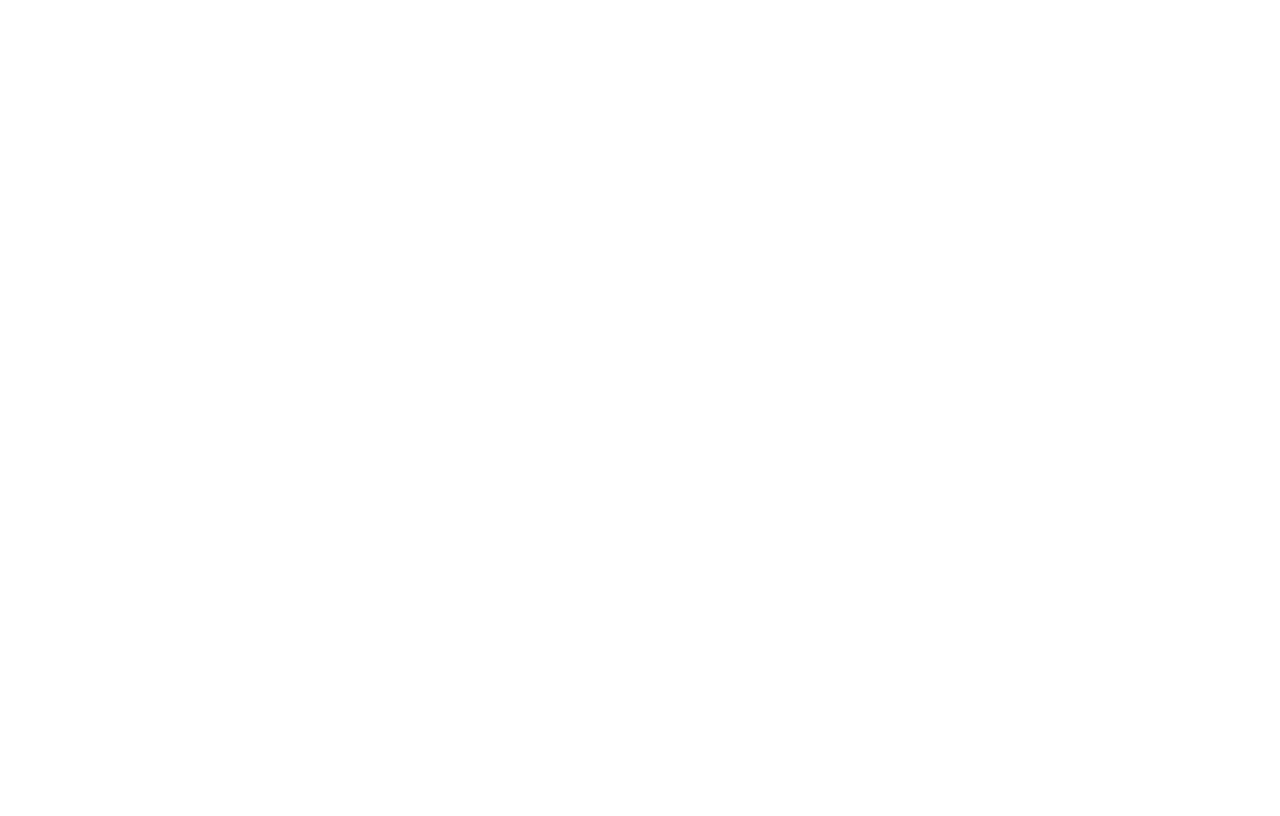
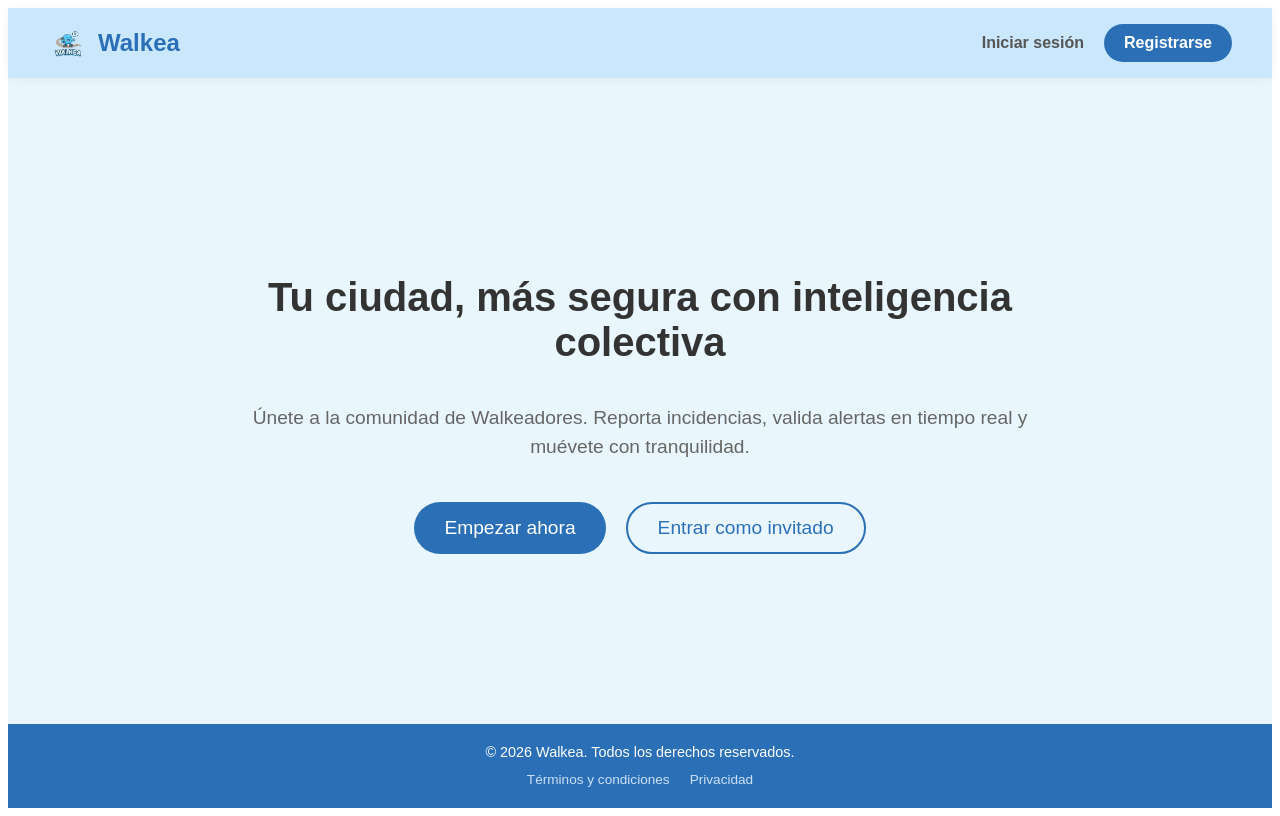
Before and after one commit to Rocky0524/Walkea, an Angular app in the folder Frontend/walkea/: page /bienvenida in a window 1280 px wide. Before the commit this address led to /. Built offline with nearby package versions, Linux system fonts and the light colour scheme.

Commit message:
componente bienvenida
creo y configuro componente de la pantalla de bienvenida y ademas retoco unos detalles de los demas codigos

```diff
--- a/Frontend/walkea/src/app/app.routes.ts
+++ b/Frontend/walkea/src/app/app.routes.ts
@@ -1,15 +1,19 @@
 import { Routes } from '@angular/router';
 import { LoginComponent } from './login/login';
 import { Registro } from './registro/registro';
+import { BienvenidaComponent } from './bienvenida/bienvenida';
 
 export const routes: Routes = [
 
   // 1. Ruta por defecto: Si el usuario entra a la raíz, va directo al login
-  { path: '', redirectTo: '/login', pathMatch: 'full' },
+  { path: '', redirectTo: '/bienvenida', pathMatch: 'full' },
 
   // 2. Ruta para cargar la pantalla de login
   { path: 'login', component: LoginComponent },
 
   // 3. Ruta para cargar la pantalla de registro
   { path: 'registro', component: Registro },
+
+  // 4. Ruta para cargar la pantalla de bienvenida
+  { path: 'bienvenida', component: BienvenidaComponent },
 ];
--- /dev/null
+++ b/Frontend/walkea/src/app/bienvenida/bienvenida.css
@@ -0,0 +1,158 @@
+/* Layout general para que el footer se quede siempre abajo */
+.welcome-layout {
+  display: flex;
+  flex-direction: column;
+  min-height: 100vh;
+  background-color: #E9F6FE;
+  font-family: Arial, sans-serif;
+}
+
+/* --- HEADER --- */
+.main-header {
+  display: flex;
+  justify-content: space-between;
+  align-items: center;
+  padding: 15px 40px;
+  background-color:  #CBE7FC;
+  box-shadow: 0 2px 10px rgba(0,0,0,0.05);
+}
+
+.logo-container {
+  display: flex;
+  align-items: center;
+  gap: 10px;
+}
+
+.logo {
+  height: 40px;
+}
+
+.brand-name {
+  font-size: 1.5rem;
+  font-weight: bold;
+  color: #2b70b6;
+}
+
+.nav-links {
+  display: flex;
+  align-items: center;
+  gap: 20px;
+}
+
+.link-login {
+  color: #555;
+  text-decoration: none;
+  font-weight: bold;
+}
+
+.link-login:hover {
+  color: #2b70b6;
+}
+
+.btn-register {
+  background-color: #2b70b6;
+  color: white;
+  padding: 10px 20px;
+  border-radius: 20px;
+  text-decoration: none;
+  font-weight: bold;
+  transition: 0.3s;
+}
+
+.btn-register:hover {
+  background-color: #1a528a;
+}
+
+/* --- CONTENIDO PRINCIPAL (HERO) --- */
+.hero-section {
+  flex: 1;
+  display: flex;
+  flex-direction: column;
+  justify-content: center;
+  align-items: center;
+  text-align: center;
+  padding: 40px;
+  max-width: 800px;
+  margin: 0 auto;
+}
+
+.hero-section h1 {
+  font-size: 2.5rem;
+  color: #333;
+  margin-bottom: 20px;
+}
+
+.hero-section p {
+  font-size: 1.2rem;
+  color: #666;
+  margin-bottom: 30px;
+  line-height: 1.5;
+}
+
+.btn-main-action {
+  background-color: #2b70b6;
+  color: white;
+  border: none;
+  padding: 15px 30px;
+  font-size: 1.2rem;
+  border-radius: 30px;
+  cursor: pointer;
+  transition: 0.3s;
+}
+
+.btn-main-action:hover {
+  background-color: #1a528a;
+}
+
+.action-buttons {
+  display: flex;
+  gap: 20px;
+  justify-content: center;
+  align-items: center;
+  margin-top: 10px;
+  flex-wrap: wrap;
+}
+
+
+.btn-secondary-action {
+  background-color: transparent;
+  color: #2b70b6;
+  border: 2px solid #2b70b6;
+  padding: 13px 30px;
+  font-size: 1.2rem;
+  border-radius: 30px;
+  cursor: pointer;
+  transition: 0.3s;
+}
+
+.btn-secondary-action:hover {
+  background-color: #e6f0fa;
+}
+
+/* --- FOOTER --- */
+.main-footer {
+  background-color: #2b70b6;
+  color: white;
+  text-align: center;
+  padding: 20px;
+  display: flex;
+  flex-direction: column;
+  gap: 10px;
+}
+
+.main-footer p {
+  margin: 0;
+  font-size: 0.9rem;
+}
+
+.footer-links a {
+  color: #cde0f5;
+  text-decoration: none;
+  margin: 0 10px;
+  font-size: 0.85rem;
+}
+
+.footer-links a:hover {
+  color: white;
+  text-decoration: underline;
+}
--- /dev/null
+++ b/Frontend/walkea/src/app/bienvenida/bienvenida.html
@@ -0,0 +1,32 @@
+<div class="welcome-layout">
+
+  <header class="main-header">
+    <div class="logo-container">
+      <img src="/logo-walkea.png" alt="Logo Walkea" class="logo">
+      <span class="brand-name">Walkea</span>
+    </div>
+    <nav class="nav-links">
+      <a routerLink="/login" class="link-login">Iniciar sesión</a>
+      <a routerLink="/registro" class="btn-register">Registrarse</a>
+    </nav>
+  </header>
+
+<main class="hero-section">
+    <h1>Tu ciudad, más segura con inteligencia colectiva</h1>
+    <p>Únete a la comunidad de Walkeadores. Reporta incidencias, valida alertas en tiempo real y muévete con tranquilidad.</p>
+
+    <div class="action-buttons">
+      <button routerLink="/registro" class="btn-main-action">Empezar ahora</button>
+      <button routerLink="#" class="btn-secondary-action">Entrar como invitado</button>
+    </div>
+  </main>
+
+  <footer class="main-footer">
+    <p>&copy; 2026 Walkea. Todos los derechos reservados.</p>
+    <div class="footer-links">
+      <a href="#">Términos y condiciones</a>
+      <a href="#">Privacidad</a>
+    </div>
+  </footer>
+
+</div>
--- a/Frontend/walkea/src/app/login/login.css
+++ b/Frontend/walkea/src/app/login/login.css
@@ -1,26 +1,37 @@
-/* Contenedor principal para centrar todo en la pantalla */
+/* 1. FONDO DE LA PÁGINA  */
+:host {
+  display: flex;
+  align-items: center;
+  justify-content: center;
+  min-height: 100vh;
+  background-color: #196FC4;
+}
+
+/* 2. TARJETA PRINCIPAL */
 .auth-container {
   display: flex;
   flex-direction: column;
   align-items: center;
-  justify-content: center;
-  min-height: 100vh;
-  background-color: #f2f7fd; /* Azul muy clarito del fondo */
   font-family: Arial, sans-serif;
-  padding: 20px;
+  padding: 40px 30px;
+  width: 100%;
+  max-width: 380px;
+  background-color: #f2f7fd;
+  border-radius: 20px;
+  box-shadow: 0 10px 30px rgba(0, 0, 0, 0.3);
 }
 
-/* Cabecera azul estilo "píldora" */
+/* 3. CABECERA AZUL  */
 .auth-header {
   display: flex;
   align-items: center;
-  background-color: #2b70b6; /* Azul corporativo Walkea */
+  justify-content: center;
+  background-color: #2b70b6;
   color: white;
-  padding: 15px 40px;
+  padding: 15px 30px;
   border-radius: 50px;
-  margin-bottom: 40px;
+  margin-bottom: 30px;
   width: 100%;
-  max-width: 350px;
   box-sizing: border-box;
 }
 
@@ -35,43 +46,45 @@
   font-weight: normal;
 }
 
-/* Formulario y campos de texto */
+/* 4. FORMULARIO Y CAMPOS DE TEXTO */
 .auth-form {
   display: flex;
   flex-direction: column;
   width: 100%;
-  max-width: 300px;
   gap: 15px;
 }
 
 .input-field {
   padding: 15px 20px;
+  background-color: #ffffff;
   border: 2px solid #d4e4f7;
   border-radius: 30px;
   outline: none;
   font-size: 1rem;
   color: #333;
+  transition: 0.3s;
+}
+
+.input-field:focus {
+  border-color: #2b70b6;
 }
 
 .input-field::placeholder {
   color: #999;
 }
 
-/* Opciones debajo de los inputs (Mantener / Olvidado) */
-.form-options {
-  display: flex;
-  justify-content: space-between;
-  font-size: 0.85rem;
-  color: #555;
-  padding: 0 10px;
-}
-
 .forgot-link {
   color: #2b70b6;
   text-decoration: none;
+  font-weight: bold;
+  transition: 0.3s;
 }
 
-/* Botón de envío */
+.forgot-link:hover {
+  color: #1a528a;
+}
+
+/* 5. BOTÓN DE ENVÍO */
 .submit-container {
   display: flex;
   justify-content: flex-end;
@@ -95,16 +108,16 @@
   color: white;
 }
 
-/* Botones de redes sociales */
+/* 6. BOTONES DE REDES SOCIALES */
 .social-login {
   display: flex;
   gap: 20px;
-  margin-top: 40px;
+  margin-top: 30px;
 }
 
 .btn-social {
-  background-color: #cde0f5;
-  border: none;
+  background-color: #ffffff;
+  border: 2px solid #d4e4f7;
   border-radius: 50%;
   width: 50px;
   height: 50px;
@@ -114,4 +127,9 @@
   display: flex;
   align-items: center;
   justify-content: center;
+  transition: 0.3s;
 }
+
+.btn-social:hover {
+  background-color: #d4e4f7;
+}
--- a/Frontend/walkea/src/app/registro/registro.css
+++ b/Frontend/walkea/src/app/registro/registro.css
@@ -1,26 +1,37 @@
-/* Contenedor principal para centrar todo en la pantalla */
+/* 1. FONDO DE LA PÁGINA  */
+:host {
+  display: flex;
+  align-items: center;
+  justify-content: center;
+  min-height: 100vh;
+  background-color: #196FC4;
+}
+
+/* 2. TARJETA PRINCIPAL */
 .auth-container {
   display: flex;
   flex-direction: column;
   align-items: center;
-  justify-content: center;
-  min-height: 100vh;
-  background-color: #f2f7fd; /* Azul muy clarito del fondo */
   font-family: Arial, sans-serif;
-  padding: 20px;
+  padding: 40px 30px;
+  width: 100%;
+  max-width: 380px;
+  background-color: #f2f7fd;
+  border-radius: 20px;
+  box-shadow: 0 10px 30px rgba(0, 0, 0, 0.3);
 }
 
-/* Cabecera azul estilo "píldora" */
+/* 3. CABECERA AZUL  */
 .auth-header {
   display: flex;
   align-items: center;
-  background-color: #2b70b6; /* Azul corporativo Walkea */
+  justify-content: center;
+  background-color: #2b70b6;
   color: white;
-  padding: 15px 40px;
+  padding: 15px 30px;
   border-radius: 50px;
-  margin-bottom: 40px;
+  margin-bottom: 30px;
   width: 100%;
-  max-width: 350px;
   box-sizing: border-box;
 }
 
@@ -35,43 +46,45 @@
   font-weight: normal;
 }
 
-/* Formulario y campos de texto */
+/* 4. FORMULARIO Y CAMPOS DE TEXTO */
 .auth-form {
   display: flex;
   flex-direction: column;
   width: 100%;
-  max-width: 300px;
   gap: 15px;
 }
 
 .input-field {
   padding: 15px 20px;
+  background-color: #ffffff;
   border: 2px solid #d4e4f7;
   border-radius: 30px;
   outline: none;
   font-size: 1rem;
   color: #333;
+  transition: 0.3s;
+}
+
+.input-field:focus {
+  border-color: #2b70b6;
 }
 
 .input-field::placeholder {
   color: #999;
 }
 
-/* Opciones debajo de los inputs (Mantener / Olvidado) */
-.form-options {
-  display: flex;
-  justify-content: space-between;
-  font-size: 0.85rem;
-  color: #555;
-  padding: 0 10px;
-}
-
 .forgot-link {
   color: #2b70b6;
   text-decoration: none;
+  font-weight: bold;
+  transition: 0.3s;
 }
 
-/* Botón de envío */
+.forgot-link:hover {
+  color: #1a528a;
+}
+
+/* 5. BOTÓN DE ENVÍO */
 .submit-container {
   display: flex;
   justify-content: flex-end;
@@ -95,16 +108,16 @@
   color: white;
 }
 
-/* Botones de redes sociales */
+/* 6. BOTONES DE REDES SOCIALES */
 .social-login {
   display: flex;
   gap: 20px;
-  margin-top: 40px;
+  margin-top: 30px;
 }
 
 .btn-social {
-  background-color: #cde0f5;
-  border: none;
+  background-color: #ffffff;
+  border: 2px solid #d4e4f7;
   border-radius: 50%;
   width: 50px;
   height: 50px;
@@ -114,4 +127,9 @@
   display: flex;
   align-items: center;
   justify-content: center;
+  transition: 0.3s;
 }
+
+.btn-social:hover {
+  background-color: #d4e4f7;
+}
```
Also changed, not shown: Frontend/walkea/src/app/bienvenida/bienvenida.ts (added, +14 -0 lines), 1 other file (tests, documents, lock files or other folders).
